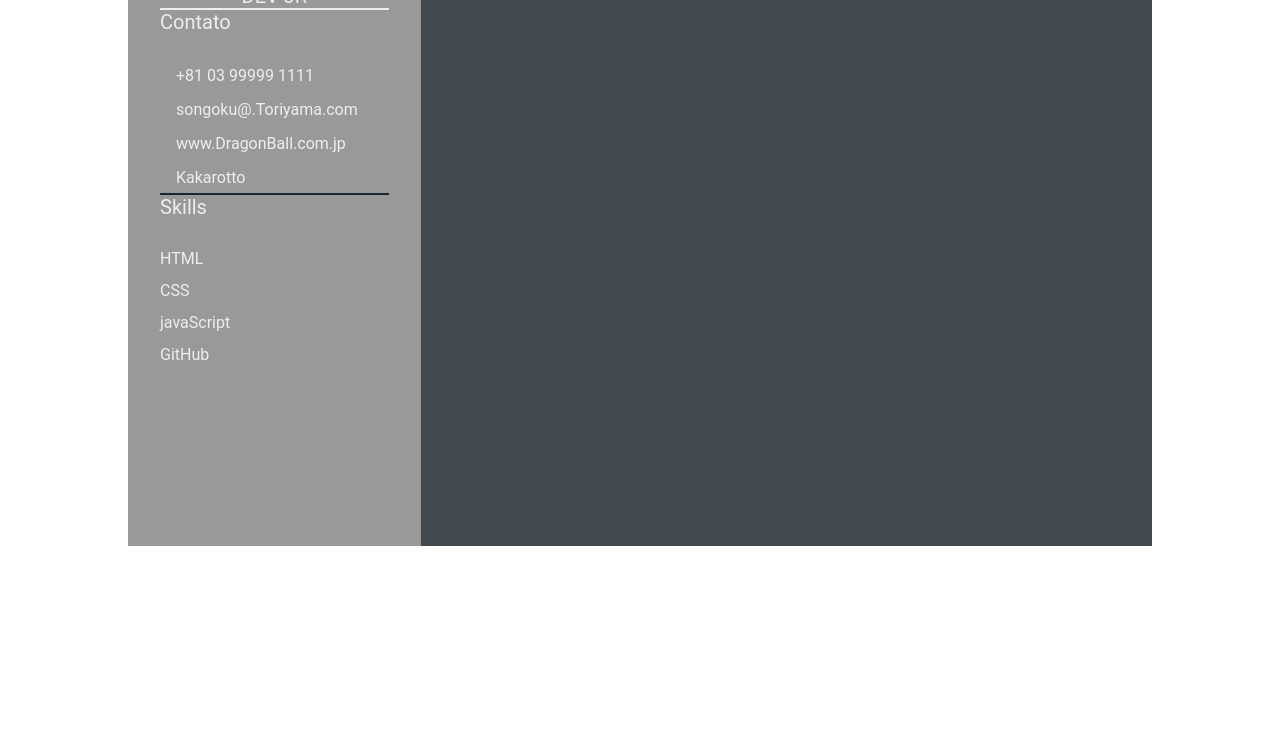
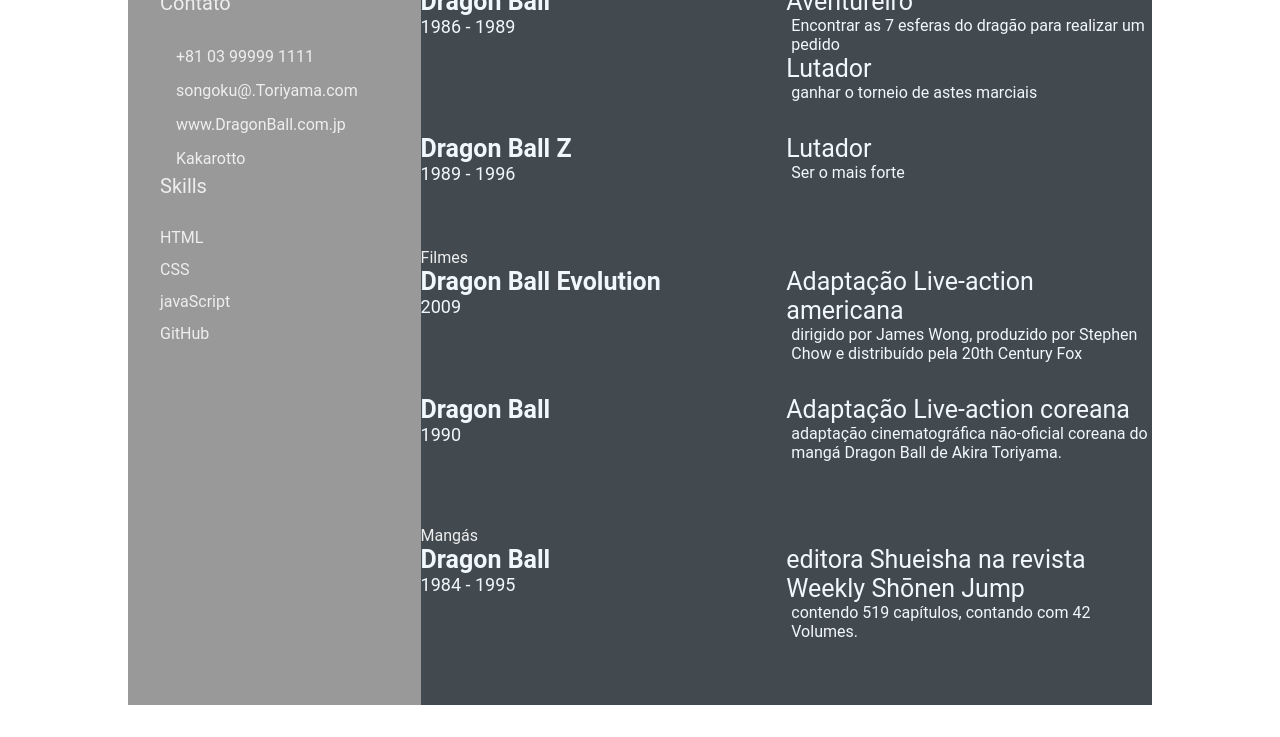
Before and after one commit to krlosalessandro/jornadaDev-EBAC, a plain HTML site: page index.html in a window 1280 px wide. Shown: the part 305-1042 px from the top of the page. Before the commit the page ends 883 px from the top, so only its background shows below. Drawn offline with Linux system fonts and the light colour scheme.

Commit message:
Day 03 (#3)
* feature: add index.html

* add image style.css e complete intex.html

* add modificado index.html para Son Goku

* add experiencia educação e certificados

```diff
--- a/index.html
+++ b/index.html
@@ -1,12 +1,9 @@
 <!DOCTYPE html>
 <html lang="en">
-
-main
 <head>
     <meta charset="UTF-8">
     <meta http-equiv="X-UA-Compatible" content="IE=edge">
     <meta name="viewport" content="width=device-width, initial-scale=1.0">
-
     <title>Kakarotto </title>
     <link rel="stylesheet" href="style.css">
 </head>
@@ -23,7 +20,7 @@
                 <div class="contact-info">
                     <p class="left-title">Contato</p>
                     <ul>
-                        <li> <i class="fa fa-phone"></i> +81  03 99999 1111</li>
+                        <li> <i class="fa fa-phone"></i> +81 03 99999 1111</li>
                         <li> <i class="fa fa-envelope"></i> songoku@.Toriyama.com</li>
                         <li> <i class="fa fa-globe"></i> www.DragonBall.com.jp</li>
                         <li> <i class="fa fa-githup"></i> Kakarotto</li>
@@ -55,8 +52,76 @@
 
                 </section>
             </div>
+            <section class="experience gap">
+                <div class="right-title"> Animes <!--Experiencia--> </div>
+                <div class="experience-contents">
+                    <div class="exp-left">
+                        <p class="exp-company-name"> Dragon Ball <!--Empresa 01--></p>
+                        <p class="exp-time-period">1986 - 1989</p>
+                    </div>
+                    <div class="exp-right">
+                        <p class="exp-position">Aventureiro</p>
+                        <p class="exp-desc">Encontrar as 7 esferas do dragão para realizar um pedido</p>
+                        <p class="exp-position">Lutador</p>
+                        <p class="exp-desc">ganhar o torneio de astes marciais</p>
+                    </div>
+                </div>
+                <div class="experience-contents">
+                    <div class="exp-left">
+                        <p class="exp-company-name"> Dragon Ball Z<!--Empresa 01--></p>
+                        <p class="exp-time-period">1989 - 1996</p>
+                    </div>
+                    <div class="exp-right">
+                        <p class="exp-position">Lutador</p>
+                        <p class="exp-desc">Ser o mais forte</p>
+                    </div>
+                </div>
+            </section>
 
-        </section>
+            <section class="Education gap">
+                <div class="right-title"> Filmes <!--Educação--> </div>
+                <div class="education-contents">
+                    <div class="exp-left">
+                        <p class="education-school-name"> Dragon Ball Evolution <!--Empresa 01--></p>
+                        <p class="educationp-time-period">2009</p>
+                    </div>
+                    <div class="exp-right">
+                        <p class="education-subject">Adaptação Live-action americana</p>
+                        <p class="education-desc">dirigido por James Wong, produzido por Stephen Chow e distribuído pela 20th Century Fox</p>
+
+                    </div>
+                </div>
+
+                <div class="education-contents">
+                    <div class="exp-left">
+                        <p class="education-school-name"> Dragon Ball  <!--Empresa 01--></p>
+                        <p class="educationp-time-period">1990</p>
+                    </div>
+                    <div class="exp-right">
+                        <p class="education-subject">Adaptação Live-action coreana</p>
+                        <p class="education-desc">adaptação cinematográfica não-oficial coreana do mangá Dragon Ball de Akira Toriyama. </p>
+
+                    </div>
+                </div>
+
+            </section>
+
+            <section class="awards gap">
+                <div class="right-title"> Mangás <!--cartificados--> </div>
+                <div class="awards-contents">
+                    <div class="exp-left">
+                        <p class="awards-company-name"> Dragon Ball  <!--Empresa 01--></p>
+                        <p class="awards-time-period">1984 - 1995</p>
+                    </div>
+                    <div class="exp-right">
+                        <p class="awards-name"> editora Shueisha na revista Weekly Shōnen Jump</p>
+                        <p class="awards-desc">contendo  519 capítulos, contando com 42 Volumes.</p>
+
+                    </div>
+                </div>
+
+            </section>
+
     </main>
 </body>
 </html>
--- a/style.css
+++ b/style.css
@@ -55,8 +55,8 @@
     text-align: center;
 }
 
-.contact-info { border-bottom: 2px solid #1B2631; }
 
+/* .contact-info { border-bottom: 2px solid #1B2631; } */
 .left-title {
     color: #eeeeee;
     font-size: 20px;
@@ -102,3 +102,39 @@
     font-size: 18px;
     color: #eeeeee;
 }
+
+.experience-contents,
+.education-contents,
+.awards-contents {
+    display: grid;
+    grid-template-columns: repeat(2, 1fr);
+    padding-bottom: 2rem;
+    color: #F1F8FD;
+}
+
+.exp-company-name,
+.education-school-name,
+.awards-company-name {
+    font-size: 25px;
+    font-weight: bold;
+}
+
+.exp-time-period,
+.educationp-time-period,
+.awards-time-period {
+    font-size: 18px;
+}
+
+.exp-position,
+.education-subject,
+.awards-name {
+    font-size: 25px;
+}
+
+.exp-desc,
+.education-desc,
+.awards-desc {
+    font-size: 16px;
+    padding-left: 5px;
+
+}
```
